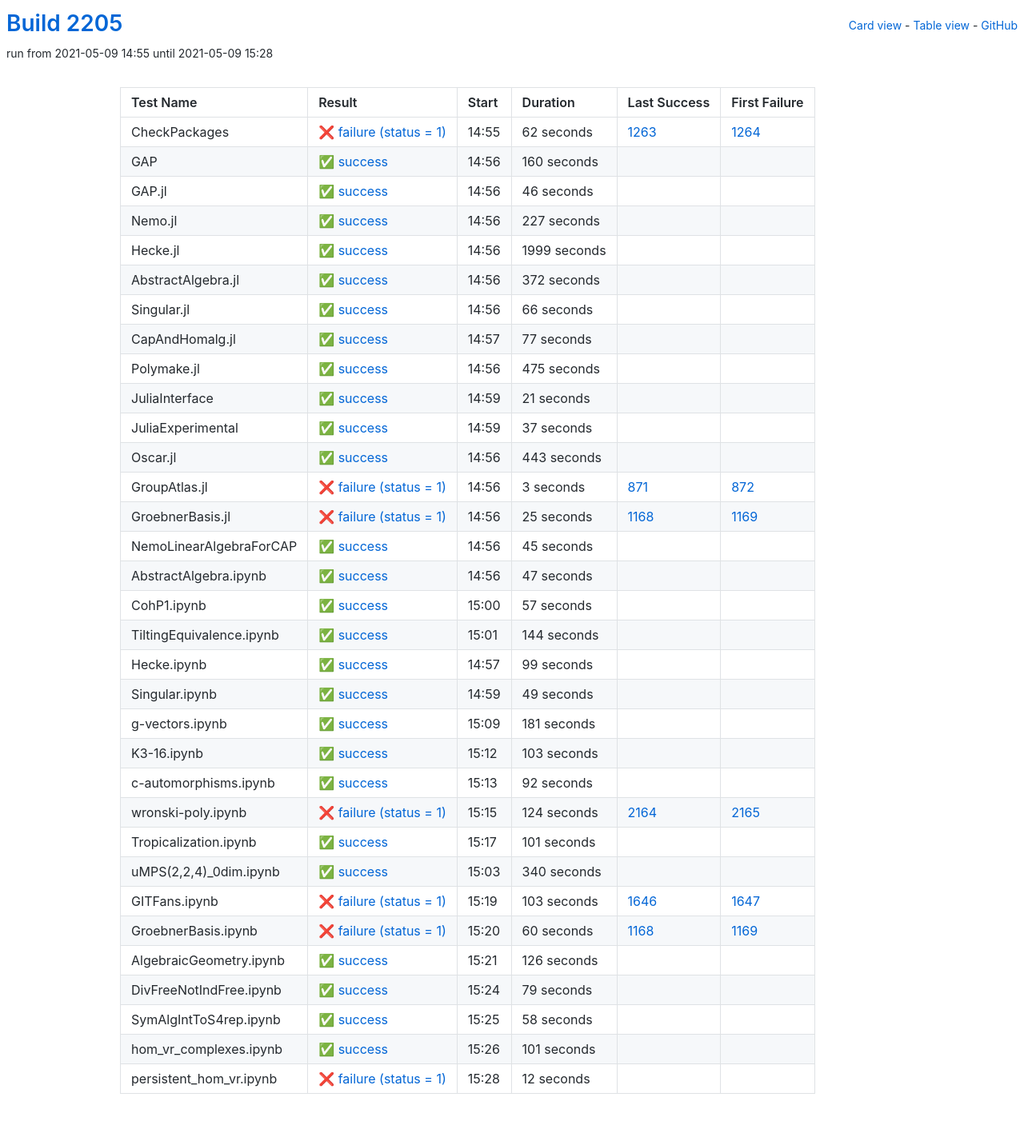
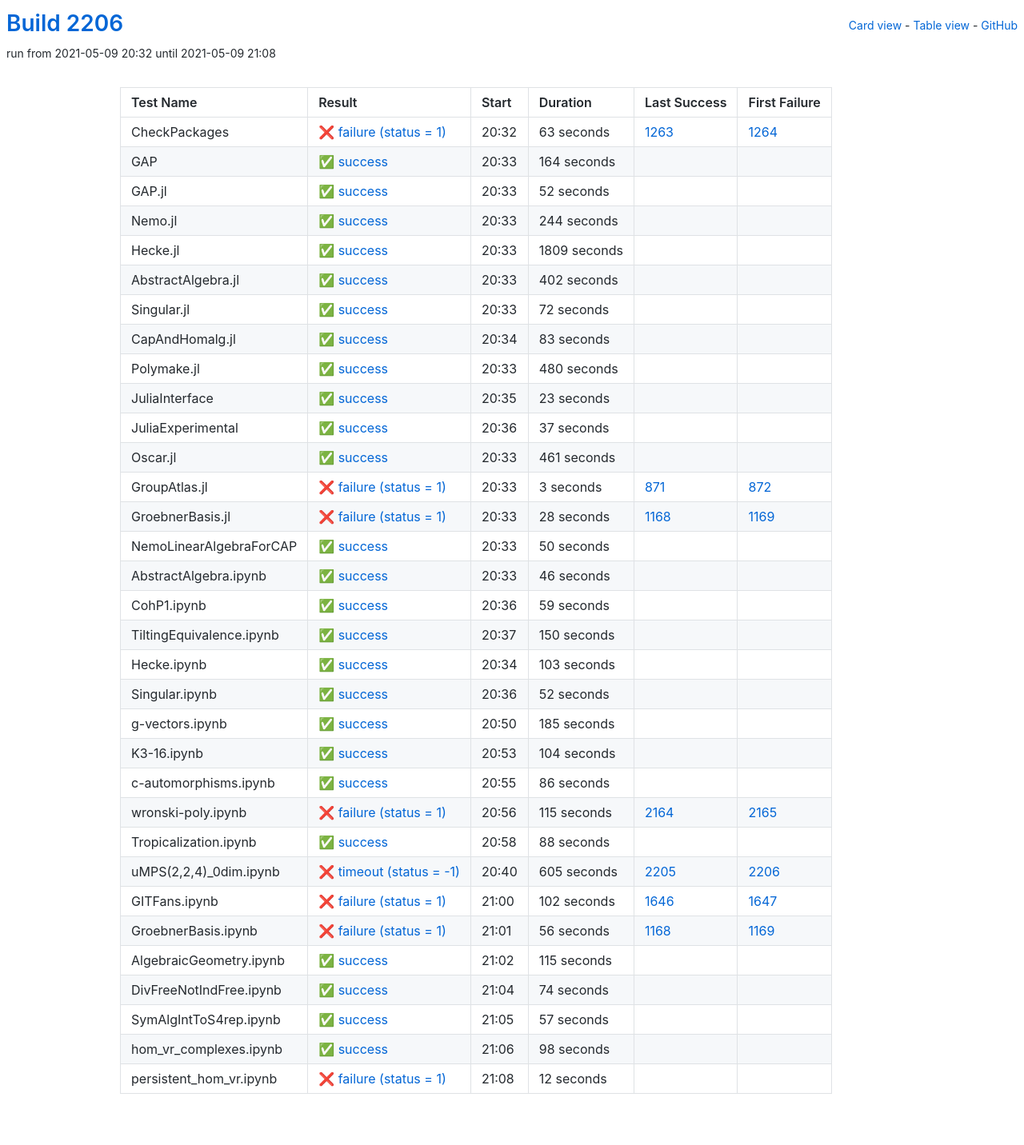
Before and after one commit to oscar-system/oscar-ci-status-stable, a Jekyll site: the page built from table.html, in a window 1280 px wide. Shown: the whole page at 80% size. Built offline with Jekyll 4.4.1, drawn with Linux system fonts in a browser that asks for light colours.

Commit message:
Build #2206

```diff
--- a/_data/ci.yml
+++ b/_data/ci.yml
@@ -1,6 +1,6 @@
 ---
-build: 2205
-build_url: https://oscarci.mathematik.uni-kl.de/job/oscar-stable/2205/
+build: 2206
+build_url: https://oscarci.mathematik.uni-kl.de/job/oscar-stable/2206/
 job: oscar-stable
 organization: oscar-system
 repo: oscar-ci-status-stable
@@ -8,128 +8,128 @@ repourl: https://github.com/oscar-system/oscar-ci-status-stable
 tests:
 - name: CheckPackages
   id: checkpackages
-  log: https://oscarci.mathematik.uni-kl.de/job/oscar-stable/2205/artifact/logs/build-2205/CheckPackages.log
-  start: 2021-05-09 14:55
+  log: https://oscarci.mathematik.uni-kl.de/job/oscar-stable/2206/artifact/logs/build-2206/CheckPackages.log
+  start: 2021-05-09 20:32
   success: false
   exitcode: 1
   status: failure
-  duration: 62
+  duration: 63
   last_success: 1263
   last_success_url: https://oscarci.mathematik.uni-kl.de/job/oscar-stable/1263/
   first_failure: 1264
   first_failure_url: https://oscarci.mathematik.uni-kl.de/job/oscar-stable/1264/
 - name: GAP
   id: gap
-  log: https://oscarci.mathematik.uni-kl.de/job/oscar-stable/2205/artifact/logs/build-2205/GAP.log
-  start: 2021-05-09 14:56
+  log: https://oscarci.mathematik.uni-kl.de/job/oscar-stable/2206/artifact/logs/build-2206/GAP.log
+  start: 2021-05-09 20:33
   success: true
   exitcode: 0
   status: success
-  duration: 160
+  duration: 164
   last_success: false
   last_success_url:
   first_failure: false
   first_failure_url:
 - name: GAP.jl
   id: gap-jl
-  log: https://oscarci.mathematik.uni-kl.de/job/oscar-stable/2205/artifact/logs/build-2205/GAP.jl.log
-  start: 2021-05-09 14:56
+  log: https://oscarci.mathematik.uni-kl.de/job/oscar-stable/2206/artifact/logs/build-2206/GAP.jl.log
+  start: 2021-05-09 20:33
   success: true
   exitcode: 0
   status: success
-  duration: 46
+  duration: 52
   last_success: false
   last_success_url:
   first_failure: false
   first_failure_url:
 - name: Nemo.jl
   id: nemo-jl
-  log: https://oscarci.mathematik.uni-kl.de/job/oscar-stable/2205/artifact/logs/build-2205/Nemo.jl.log
-  start: 2021-05-09 14:56
+  log: https://oscarci.mathematik.uni-kl.de/job/oscar-stable/2206/artifact/logs/build-2206/Nemo.jl.log
+  start: 2021-05-09 20:33
   success: true
   exitcode: 0
   status: success
-  duration: 227
+  duration: 244
   last_success: false
   last_success_url:
   first_failure: false
   first_failure_url:
 - name: Hecke.jl
   id: hecke-jl
-  log: https://oscarci.mathematik.uni-kl.de/job/oscar-stable/2205/artifact/logs/build-2205/Hecke.jl.log
-  start: 2021-05-09 14:56
+  log: https://oscarci.mathematik.uni-kl.de/job/oscar-stable/2206/artifact/logs/build-2206/Hecke.jl.log
+  start: 2021-05-09 20:33
   success: true
   exitcode: 0
   status: success
-  duration: 1999
+  duration: 1809
   last_success: false
   last_success_url:
   first_failure: false
   first_failure_url:
 - name: AbstractAlgebra.jl
   id: abstractalgebra-jl
-  log: https://oscarci.mathematik.uni-kl.de/job/oscar-stable/2205/artifact/logs/build-2205/AbstractAlgebra.jl.log
-  start: 2021-05-09 14:56
+  log: https://oscarci.mathematik.uni-kl.de/job/oscar-stable/2206/artifact/logs/build-2206/AbstractAlgebra.jl.log
+  start: 2021-05-09 20:33
   success: true
   exitcode: 0
   status: success
-  duration: 372
+  duration: 402
   last_success: false
   last_success_url:
   first_failure: false
   first_failure_url:
 - name: Singular.jl
   id: singular-jl
-  log: https://oscarci.mathematik.uni-kl.de/job/oscar-stable/2205/artifact/logs/build-2205/Singular.jl.log
-  start: 2021-05-09 14:56
+  log: https://oscarci.mathematik.uni-kl.de/job/oscar-stable/2206/artifact/logs/build-2206/Singular.jl.log
+  start: 2021-05-09 20:33
   success: true
   exitcode: 0
   status: success
-  duration: 66
+  duration: 72
   last_success: false
   last_success_url:
   first_failure: false
   first_failure_url:
 - name: CapAndHomalg.jl
   id: capandhomalg-jl
-  log: https://oscarci.mathematik.uni-kl.de/job/oscar-stable/2205/artifact/logs/build-2205/CapAndHomalg.jl.log
-  start: 2021-05-09 14:57
+  log: https://oscarci.mathematik.uni-kl.de/job/oscar-stable/2206/artifact/logs/build-2206/CapAndHomalg.jl.log
+  start: 2021-05-09 20:34
   success: true
   exitcode: 0
   status: success
-  duration: 77
+  duration: 83
   last_success: false
   last_success_url:
   first_failure: false
   first_failure_url:
 - name: Polymake.jl
   id: polymake-jl
-  log: https://oscarci.mathematik.uni-kl.de/job/oscar-stable/2205/artifact/logs/build-2205/Polymake.jl.log
-  start: 2021-05-09 14:56
+  log: https://oscarci.mathematik.uni-kl.de/job/oscar-stable/2206/artifact/logs/build-2206/Polymake.jl.log
+  start: 2021-05-09 20:33
   success: true
   exitcode: 0
   status: success
-  duration: 475
+  duration: 480
   last_success: false
   last_success_url:
   first_failure: false
   first_failure_url:
 - name: JuliaInterface
   id: juliainterface
-  log: https://oscarci.mathematik.uni-kl.de/job/oscar-stable/2205/artifact/logs/build-2205/JuliaInterface.log
-  start: 2021-05-09 14:59
+  log: https://oscarci.mathematik.uni-kl.de/job/oscar-stable/2206/artifact/logs/build-2206/JuliaInterface.log
+  start: 2021-05-09 20:35
   success: true
   exitcode: 0
   status: success
-  duration: 21
+  duration: 23
   last_success: false
   last_success_url:
   first_failure: false
   first_failure_url:
 - name: JuliaExperimental
   id: juliaexperimental
-  log: https://oscarci.mathematik.uni-kl.de/job/oscar-stable/2205/artifact/logs/build-2205/JuliaExperimental.log
-  start: 2021-05-09 14:59
+  log: https://oscarci.mathematik.uni-kl.de/job/oscar-stable/2206/artifact/logs/build-2206/JuliaExperimental.log
+  start: 2021-05-09 20:36
   success: true
   exitcode: 0
   status: success
@@ -140,20 +140,20 @@ tests:
   first_failure_url:
 - name: Oscar.jl
   id: oscar-jl
-  log: https://oscarci.mathematik.uni-kl.de/job/oscar-stable/2205/artifact/logs/build-2205/Oscar.jl.log
-  start: 2021-05-09 14:56
+  log: https://oscarci.mathematik.uni-kl.de/job/oscar-stable/2206/artifact/logs/build-2206/Oscar.jl.log
+  start: 2021-05-09 20:33
   success: true
   exitcode: 0
   status: success
-  duration: 443
+  duration: 461
   last_success: false
   last_success_url:
   first_failure: false
   first_failure_url:
 - name: GroupAtlas.jl
   id: groupatlas-jl
-  log: https://oscarci.mathematik.uni-kl.de/job/oscar-stable/2205/artifact/logs/build-2205/GroupAtlas.jl.log
-  start: 2021-05-09 14:56
+  log: https://oscarci.mathematik.uni-kl.de/job/oscar-stable/2206/artifact/logs/build-2206/GroupAtlas.jl.log
+  start: 2021-05-09 20:33
   success: false
   exitcode: 1
   status: failure
@@ -164,44 +164,212 @@ tests:
   first_failure_url: https://oscarci.mathematik.uni-kl.de/job/oscar-stable/872/
 - name: GroebnerBasis.jl
   id: groebnerbasis-jl
-  log: https://oscarci.mathematik.uni-kl.de/job/oscar-stable/2205/artifact/logs/build-2205/GroebnerBasis.jl.log
-  start: 2021-05-09 14:56
+  log: https://oscarci.mathematik.uni-kl.de/job/oscar-stable/2206/artifact/logs/build-2206/GroebnerBasis.jl.log
+  start: 2021-05-09 20:33
   success: false
   exitcode: 1
   status: failure
-  duration: 25
+  duration: 28
   last_success: 1168
   last_success_url: https://oscarci.mathematik.uni-kl.de/job/oscar-stable/1168/
   first_failure: 1169
   first_failure_url: https://oscarci.mathematik.uni-kl.de/job/oscar-stable/1169/
 - name: NemoLinearAlgebraForCAP
   id: nemolinearalgebraforcap
-  log: https://oscarci.mathematik.uni-kl.de/job/oscar-stable/2205/artifact/logs/build-2205/NemoLinearAlgebraForCAP.log
-  start: 2021-05-09 14:56
+  log: https://oscarci.mathematik.uni-kl.de/job/oscar-stable/2206/artifact/logs/build-2206/NemoLinearAlgebraForCAP.log
+  start: 2021-05-09 20:33
   success: true
   exitcode: 0
   status: success
-  duration: 45
+  duration: 50
   last_success: false
   last_success_url:
   first_failure: false
   first_failure_url:
 - name: AbstractAlgebra.ipynb
   id: abstractalgebra-ipynb
-  log: https://oscarci.mathematik.uni-kl.de/job/oscar-stable/2205/artifact/logs/build-2205/AbstractAlgebra.ipynb.log
-  start: 2021-05-09 14:56
+  log: https://oscarci.mathematik.uni-kl.de/job/oscar-stable/2206/artifact/logs/build-2206/AbstractAlgebra.ipynb.log
+  start: 2021-05-09 20:33
   success: true
   exitcode: 0
   status: success
-  duration: 47
+  duration: 46
   last_success: false
   last_success_url:
   first_failure: false
   first_failure_url:
 - name: CohP1.ipynb
   id: cohp1-ipynb
-  log: https://oscarci.mathematik.uni-kl.de/job/oscar-stable/2205/artifact/logs/build-2205/CohP1.ipynb.log
-  start: 2021-05-09 15:00
+  log: https://oscarci.mathematik.uni-kl.de/job/oscar-stable/2206/artifact/logs/build-2206/CohP1.ipynb.log
+  start: 2021-05-09 20:36
+  success: true
+  exitcode: 0
+  status: success
+  duration: 59
+  last_success: false
+  last_success_url:
+  first_failure: false
+  first_failure_url:
+- name: TiltingEquivalence.ipynb
+  id: tiltingequivalence-ipynb
+  log: https://oscarci.mathematik.uni-kl.de/job/oscar-stable/2206/artifact/logs/build-2206/TiltingEquivalence.ipynb.log
+  start: 2021-05-09 20:37
+  success: true
+  exitcode: 0
+  status: success
+  duration: 150
+  last_success: false
+  last_success_url:
+  first_failure: false
+  first_failure_url:
+- name: Hecke.ipynb
+  id: hecke-ipynb
+  log: https://oscarci.mathematik.uni-kl.de/job/oscar-stable/2206/artifact/logs/build-2206/Hecke.ipynb.log
+  start: 2021-05-09 20:34
+  success: true
+  exitcode: 0
+  status: success
+  duration: 103
+  last_success: false
+  last_success_url:
+  first_failure: false
+  first_failure_url:
+- name: Singular.ipynb
+  id: singular-ipynb
+  log: https://oscarci.mathematik.uni-kl.de/job/oscar-stable/2206/artifact/logs/build-2206/Singular.ipynb.log
+  start: 2021-05-09 20:36
+  success: true
+  exitcode: 0
+  status: success
+  duration: 52
+  last_success: false
+  last_success_url:
+  first_failure: false
+  first_failure_url:
+- name: g-vectors.ipynb
+  id: g-vectors-ipynb
+  log: https://oscarci.mathematik.uni-kl.de/job/oscar-stable/2206/artifact/logs/build-2206/g-vectors.ipynb.log
+  start: 2021-05-09 20:50
+  success: true
+  exitcode: 0
+  status: success
+  duration: 185
+  last_success: false
+  last_success_url:
+  first_failure: false
+  first_failure_url:
+- name: K3-16.ipynb
+  id: k3-16-ipynb
+  log: https://oscarci.mathematik.uni-kl.de/job/oscar-stable/2206/artifact/logs/build-2206/K3-16.ipynb.log
+  start: 2021-05-09 20:53
+  success: true
+  exitcode: 0
+  status: success
+  duration: 104
+  last_success: false
+  last_success_url:
+  first_failure: false
+  first_failure_url:
+- name: c-automorphisms.ipynb
+  id: c-automorphisms-ipynb
+  log: https://oscarci.mathematik.uni-kl.de/job/oscar-stable/2206/artifact/logs/build-2206/c-automorphisms.ipynb.log
+  start: 2021-05-09 20:55
+  success: true
+  exitcode: 0
+  status: success
+  duration: 86
+  last_success: false
+  last_success_url:
+  first_failure: false
+  first_failure_url:
+- name: wronski-poly.ipynb
+  id: wronski-poly-ipynb
+  log: https://oscarci.mathematik.uni-kl.de/job/oscar-stable/2206/artifact/logs/build-2206/wronski-poly.ipynb.log
+  start: 2021-05-09 20:56
+  success: false
+  exitcode: 1
+  status: failure
+  duration: 115
+  last_success: 2164
+  last_success_url: https://oscarci.mathematik.uni-kl.de/job/oscar-stable/2164/
+  first_failure: 2165
+  first_failure_url: https://oscarci.mathematik.uni-kl.de/job/oscar-stable/2165/
+- name: Tropicalization.ipynb
+  id: tropicalization-ipynb
+  log: https://oscarci.mathematik.uni-kl.de/job/oscar-stable/2206/artifact/logs/build-2206/Tropicalization.ipynb.log
+  start: 2021-05-09 20:58
+  success: true
+  exitcode: 0
+  status: success
+  duration: 88
+  last_success: false
+  last_success_url:
+  first_failure: false
+  first_failure_url:
+- name: uMPS(2,2,4)_0dim.ipynb
+  id: umps-2-2-4-0dim-ipynb
+  log: https://oscarci.mathematik.uni-kl.de/job/oscar-stable/2206/artifact/logs/build-2206/uMPS-2-2-4-_0dim.ipynb.log
+  start: 2021-05-09 20:40
+  success: false
+  exitcode: -1
+  status: timeout
+  duration: 605
+  last_success: 2205
+  last_success_url: https://oscarci.mathematik.uni-kl.de/job/oscar-stable/2205/
+  first_failure: 2206
+  first_failure_url: https://oscarci.mathematik.uni-kl.de/job/oscar-stable/2206/
+- name: GITFans.ipynb
+  id: gitfans-ipynb
+  log: https://oscarci.mathematik.uni-kl.de/job/oscar-stable/2206/artifact/logs/build-2206/GITFans.ipynb.log
+  start: 2021-05-09 21:00
+  success: false
+  exitcode: 1
+  status: failure
+  duration: 102
+  last_success: 1646
+  last_success_url: https://oscarci.mathematik.uni-kl.de/job/oscar-stable/1646/
+  first_failure: 1647
+  first_failure_url: https://oscarci.mathematik.uni-kl.de/job/oscar-stable/1647/
+- name: GroebnerBasis.ipynb
+  id: groebnerbasis-ipynb
+  log: https://oscarci.mathematik.uni-kl.de/job/oscar-stable/2206/artifact/logs/build-2206/GroebnerBasis.ipynb.log
+  start: 2021-05-09 21:01
+  success: false
+  exitcode: 1
+  status: failure
+  duration: 56
+  last_success: 1168
+  last_success_url: https://oscarci.mathematik.uni-kl.de/job/oscar-stable/1168/
+  first_failure: 1169
+  first_failure_url: https://oscarci.mathematik.uni-kl.de/job/oscar-stable/1169/
+- name: AlgebraicGeometry.ipynb
+  id: algebraicgeometry-ipynb
+  log: https://oscarci.mathematik.uni-kl.de/job/oscar-stable/2206/artifact/logs/build-2206/AlgebraicGeometry.ipynb.log
+  start: 2021-05-09 21:02
+  success: true
+  exitcode: 0
+  status: success
+  duration: 115
+  last_success: false
+  last_success_url:
+  first_failure: false
+  first_failure_url:
+- name: DivFreeNotIndFree.ipynb
+  id: divfreenotindfree-ipynb
+  log: https://oscarci.mathematik.uni-kl.de/job/oscar-stable/2206/artifact/logs/build-2206/DivFreeNotIndFree.ipynb.log
+  start: 2021-05-09 21:04
+  success: true
+  exitcode: 0
+  status: success
+  duration: 74
+  last_success: false
+  last_success_url:
+  first_failure: false
+  first_failure_url:
+- name: SymAlgIntToS4rep.ipynb
+  id: symalginttos4rep-ipynb
+  log: https://oscarci.mathematik.uni-kl.de/job/oscar-stable/2206/artifact/logs/build-2206/SymAlgIntToS4rep.ipynb.log
+  start: 2021-05-09 21:05
   success: true
   exitcode: 0
   status: success
@@ -210,190 +378,22 @@ tests:
   last_success_url:
   first_failure: false
   first_failure_url:
-- name: TiltingEquivalence.ipynb
-  id: tiltingequivalence-ipynb
-  log: https://oscarci.mathematik.uni-kl.de/job/oscar-stable/2205/artifact/logs/build-2205/TiltingEquivalence.ipynb.log
-  start: 2021-05-09 15:01
+- name: hom_vr_complexes.ipynb
+  id: hom-vr-complexes-ipynb
+  log: https://oscarci.mathematik.uni-kl.de/job/oscar-stable/2206/artifact/logs/build-2206/hom_vr_complexes.ipynb.log
+  start: 2021-05-09 21:06
   success: true
   exitcode: 0
   status: success
-  duration: 144
-  last_success: false
-  last_success_url:
-  first_failure: false
-  first_failure_url:
-- name: Hecke.ipynb
-  id: hecke-ipynb
-  log: https://oscarci.mathematik.uni-kl.de/job/oscar-stable/2205/artifact/logs/build-2205/Hecke.ipynb.log
-  start: 2021-05-09 14:57
-  success: true
-  exitcode: 0
-  status: success
-  duration: 99
-  last_success: false
-  last_success_url:
-  first_failure: false
-  first_failure_url:
-- name: Singular.ipynb
-  id: singular-ipynb
-  log: https://oscarci.mathematik.uni-kl.de/job/oscar-stable/2205/artifact/logs/build-2205/Singular.ipynb.log
-  start: 2021-05-09 14:59
-  success: true
-  exitcode: 0
-  status: success
-  duration: 49
-  last_success: false
-  last_success_url:
-  first_failure: false
-  first_failure_url:
-- name: g-vectors.ipynb
-  id: g-vectors-ipynb
-  log: https://oscarci.mathematik.uni-kl.de/job/oscar-stable/2205/artifact/logs/build-2205/g-vectors.ipynb.log
-  start: 2021-05-09 15:09
-  success: true
-  exitcode: 0
-  status: success
-  duration: 181
-  last_success: false
-  last_success_url:
-  first_failure: false
-  first_failure_url:
-- name: K3-16.ipynb
-  id: k3-16-ipynb
-  log: https://oscarci.mathematik.uni-kl.de/job/oscar-stable/2205/artifact/logs/build-2205/K3-16.ipynb.log
-  start: 2021-05-09 15:12
-  success: true
-  exitcode: 0
-  status: success
-  duration: 103
-  last_success: false
-  last_success_url:
-  first_failure: false
-  first_failure_url:
-- name: c-automorphisms.ipynb
-  id: c-automorphisms-ipynb
-  log: https://oscarci.mathematik.uni-kl.de/job/oscar-stable/2205/artifact/logs/build-2205/c-automorphisms.ipynb.log
-  start: 2021-05-09 15:13
-  success: true
-  exitcode: 0
-  status: success
-  duration: 92
-  last_success: false
-  last_success_url:
-  first_failure: false
-  first_failure_url:
-- name: wronski-poly.ipynb
-  id: wronski-poly-ipynb
-  log: https://oscarci.mathematik.uni-kl.de/job/oscar-stable/2205/artifact/logs/build-2205/wronski-poly.ipynb.log
-  start: 2021-05-09 15:15
-  success: false
-  exitcode: 1
-  status: failure
-  duration: 124
-  last_success: 2164
-  last_success_url: https://oscarci.mathematik.uni-kl.de/job/oscar-stable/2164/
-  first_failure: 2165
-  first_failure_url: https://oscarci.mathematik.uni-kl.de/job/oscar-stable/2165/
-- name: Tropicalization.ipynb
-  id: tropicalization-ipynb
-  log: https://oscarci.mathematik.uni-kl.de/job/oscar-stable/2205/artifact/logs/build-2205/Tropicalization.ipynb.log
-  start: 2021-05-09 15:17
-  success: true
-  exitcode: 0
-  status: success
-  duration: 101
-  last_success: false
-  last_success_url:
-  first_failure: false
-  first_failure_url:
-- name: uMPS(2,2,4)_0dim.ipynb
-  id: umps-2-2-4-0dim-ipynb
-  log: https://oscarci.mathematik.uni-kl.de/job/oscar-stable/2205/artifact/logs/build-2205/uMPS-2-2-4-_0dim.ipynb.log
-  start: 2021-05-09 15:03
-  success: true
-  exitcode: 0
-  status: success
-  duration: 340
-  last_success: false
-  last_success_url:
-  first_failure: false
-  first_failure_url:
-- name: GITFans.ipynb
-  id: gitfans-ipynb
-  log: https://oscarci.mathematik.uni-kl.de/job/oscar-stable/2205/artifact/logs/build-2205/GITFans.ipynb.log
-  start: 2021-05-09 15:19
-  success: false
-  exitcode: 1
-  status: failure
-  duration: 103
-  last_success: 1646
-  last_success_url: https://oscarci.mathematik.uni-kl.de/job/oscar-stable/1646/
-  first_failure: 1647
-  first_failure_url: https://oscarci.mathematik.uni-kl.de/job/oscar-stable/1647/
-- name: GroebnerBasis.ipynb
-  id: groebnerbasis-ipynb
-  log: https://oscarci.mathematik.uni-kl.de/job/oscar-stable/2205/artifact/logs/build-2205/GroebnerBasis.ipynb.log
-  start: 2021-05-09 15:20
-  success: false
-  exitcode: 1
-  status: failure
-  duration: 60
-  last_success: 1168
-  last_success_url: https://oscarci.mathematik.uni-kl.de/job/oscar-stable/1168/
-  first_failure: 1169
-  first_failure_url: https://oscarci.mathematik.uni-kl.de/job/oscar-stable/1169/
-- name: AlgebraicGeometry.ipynb
-  id: algebraicgeometry-ipynb
-  log: https://oscarci.mathematik.uni-kl.de/job/oscar-stable/2205/artifact/logs/build-2205/AlgebraicGeometry.ipynb.log
-  start: 2021-05-09 15:21
-  success: true
-  exitcode: 0
-  status: success
-  duration: 126
-  last_success: false
-  last_success_url:
-  first_failure: false
-  first_failure_url:
-- name: DivFreeNotIndFree.ipynb
-  id: divfreenotindfree-ipynb
-  log: https://oscarci.mathematik.uni-kl.de/job/oscar-stable/2205/artifact/logs/build-2205/DivFreeNotIndFree.ipynb.log
-  start: 2021-05-09 15:24
-  success: true
-  exitcode: 0
-  status: success
-  duration: 79
-  last_success: false
-  last_success_url:
-  first_failure: false
-  first_failure_url:
-- name: SymAlgIntToS4rep.ipynb
-  id: symalginttos4rep-ipynb
-  log: https://oscarci.mathematik.uni-kl.de/job/oscar-stable/2205/artifact/logs/build-2205/SymAlgIntToS4rep.ipynb.log
-  start: 2021-05-09 15:25
-  success: true
-  exitcode: 0
-  status: success
-  duration: 58
-  last_success: false
-  last_success_url:
-  first_failure: false
-  first_failure_url:
-- name: hom_vr_complexes.ipynb
-  id: hom-vr-complexes-ipynb
-  log: https://oscarci.mathematik.uni-kl.de/job/oscar-stable/2205/artifact/logs/build-2205/hom_vr_complexes.ipynb.log
-  start: 2021-05-09 15:26
-  success: true
-  exitcode: 0
-  status: success
-  duration: 101
+  duration: 98
   last_success: false
   last_success_url:
   first_failure: false
   first_failure_url:
 - name: persistent_hom_vr.ipynb
   id: persistent-hom-vr-ipynb
-  log: https://oscarci.mathematik.uni-kl.de/job/oscar-stable/2205/artifact/logs/build-2205/persistent_hom_vr.ipynb.log
-  start: 2021-05-09 15:28
+  log: https://oscarci.mathematik.uni-kl.de/job/oscar-stable/2206/artifact/logs/build-2206/persistent_hom_vr.ipynb.log
+  start: 2021-05-09 21:08
   success: false
   exitcode: 1
   status: failure
```
Also changed, not shown: README.md.
